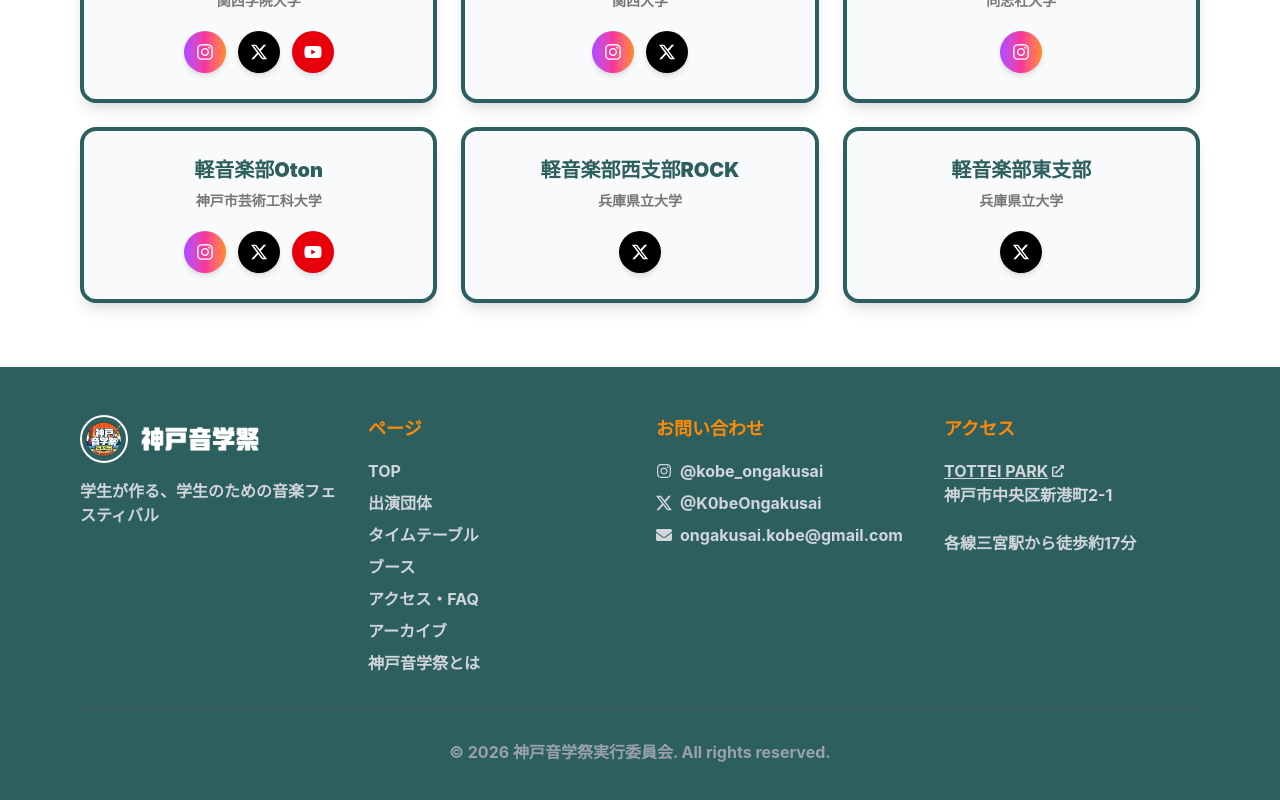
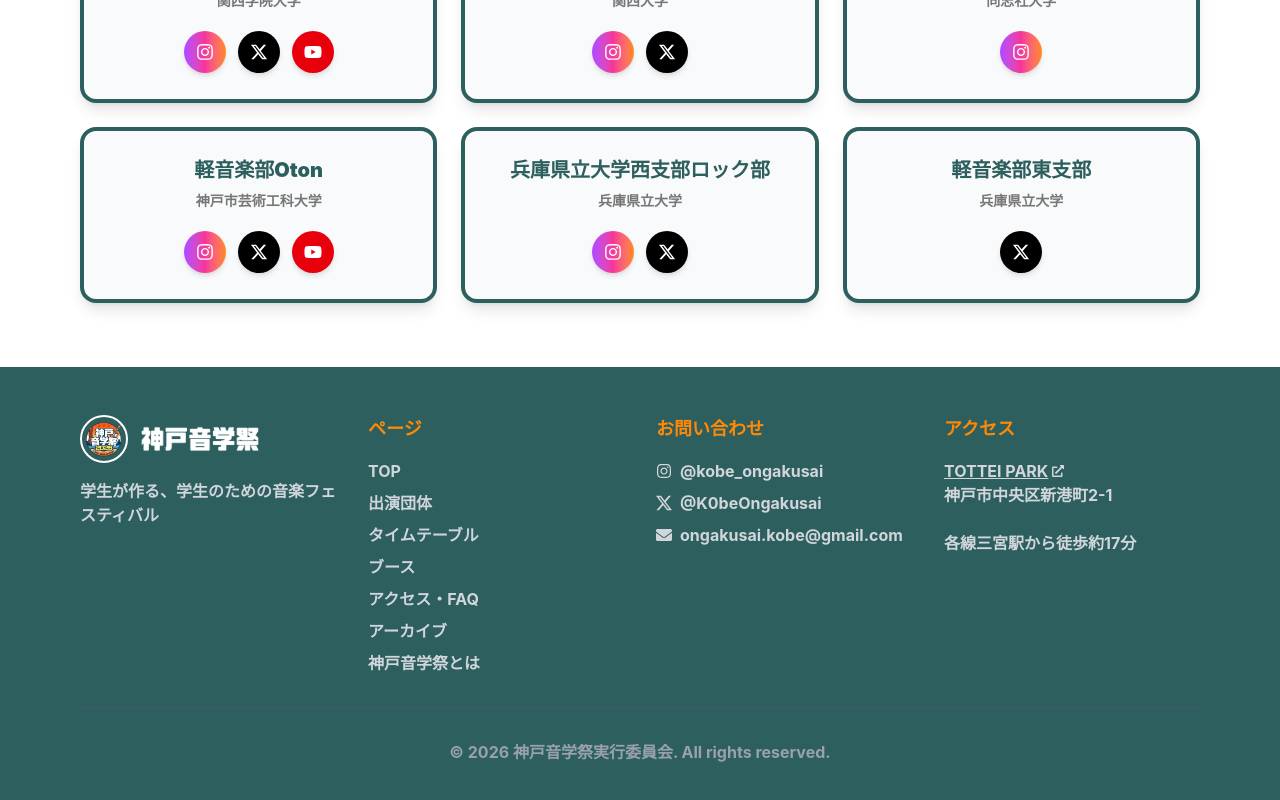
Before and after one commit to hhhhyyyy11/kobe-ongakusai-2026, a Next.js app: page /artists in a window 1280 px wide. Shown: the part 1413-2213 px from the top of the page. Built offline with nearby package versions, Linux system fonts and the light colour scheme; no server answers.

Commit message:
兵庫県立大学西支部の団体情報を修正

```diff
--- a/src/constants/bands.ts
+++ b/src/constants/bands.ts
@@ -158,9 +158,10 @@ export const artistGroups: ArtistGroup[] = [
     university: "兵庫県立大学",
     artists: [
       {
-        name: "軽音楽部西支部ROCK",
+        name: "兵庫県立大学西支部ロック部",
         socials: {
-          x: "https://x.com/kon_west_UofH",
+          instagram: "https://www.instagram.com/uh_rock/",
+          x: "https://x.com/UH_ROCK69",
         },
       },
       {
```
